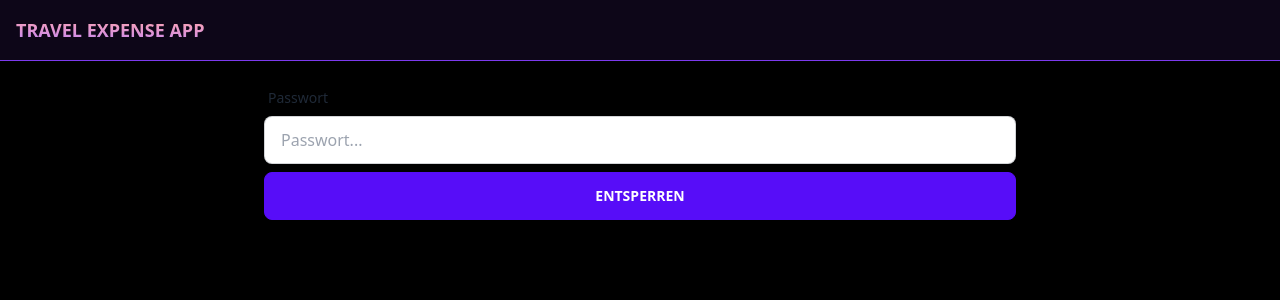
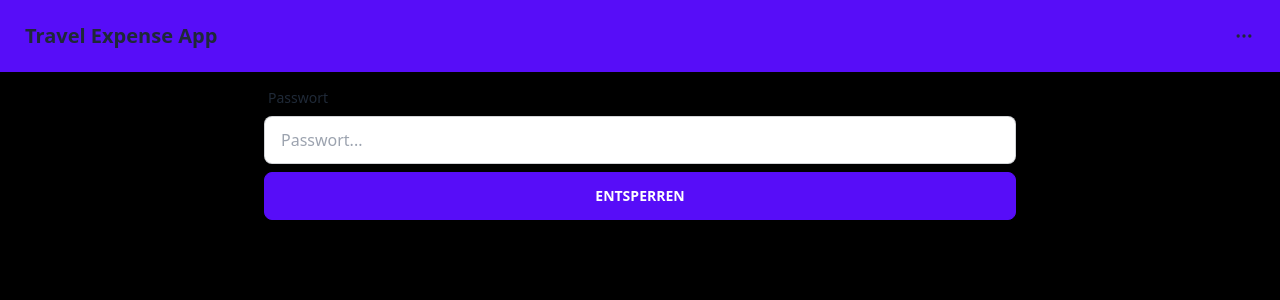
Before and after one commit to Fabianofski/travel-expense-app, a SvelteKit app: page /list/1 in a window 1280 px wide. Shown: the top 300 px of the page. Built offline with nearby package versions, Linux system fonts and the light colour scheme.

Commit message:
Added new NavBar Design

```diff
--- a/src/routes/+layout.svelte
+++ b/src/routes/+layout.svelte
@@ -1,17 +1,10 @@
 <script lang="ts">
 	import '../app.css';
+	import NavBar from './navBar.svelte';
 </script>
 
 <div class="bg-black min-h-screen flex flex-col items-center">
-	<nav
-		class="bg-violet-600 p-4 backdrop-blur bg-opacity-10 fixed w-full z-10 border-b border-violet-600"
-	>
-		<h1
-			class="text-lg font-extrabold text-transparent bg-clip-text bg-gradient-to-tr from-purple-400 via-rose-300 to-fuchsia-600"
-		>
-			TRAVEL EXPENSE APP
-		</h1>
-	</nav>
+	<NavBar />
 	<div class="px-2 pt-16 pb-4 w-full h-full max-w-3xl">
 		<slot />
 	</div>
--- a/src/routes/+page.svelte
+++ b/src/routes/+page.svelte
@@ -21,7 +21,7 @@
 	</label>
 	<div class="flex flex-col gap-2">
 		{#each data.lists as list}
-			<div class="card w-full bg-base-100 shadow-xl">
+			<div class="card w-full bg-base-100 shadow-xl static">
 				<div class="flex p-2 w-full justify-between">
 					<h2 class="card-title">{list.name}</h2>
 					<div class="card-actions justify-end">
--- /dev/null
+++ b/src/routes/navBar.svelte
@@ -0,0 +1,26 @@
+<div class="navbar bg-primary fixed backdrop-blur bg-opcaity-10">
+	<div class="flex-1">
+		<a href="/" class="btn btn-ghost normal-case text-xl">Travel Expense App</a>
+	</div>
+	<div class="flex-none">
+		<div class="dropdown dropdown-end">
+			<label tabindex="-1" class="btn m-1 btn-square btn-ghost" for=""
+				><svg
+					xmlns="http://www.w3.org/2000/svg"
+					fill="none"
+					viewBox="0 0 24 24"
+					class="inline-block w-5 h-5 stroke-current"
+					><path
+						stroke-linecap="round"
+						stroke-linejoin="round"
+						stroke-width="2"
+						d="M5 12h.01M12 12h.01M19 12h.01M6 12a1 1 0 11-2 0 1 1 0 012 0zm7 0a1 1 0 11-2 0 1 1 0 012 0zm7 0a1 1 0 11-2 0 1 1 0 012 0z"
+					/></svg
+				></label
+			>
+			<ul tabindex="-1" class="dropdown-content menu p-2 shadow bg-base-100 rounded-box w-52">
+				<li><a href="#d">Item 1</a></li>
+			</ul>
+		</div>
+	</div>
+</div>
```
